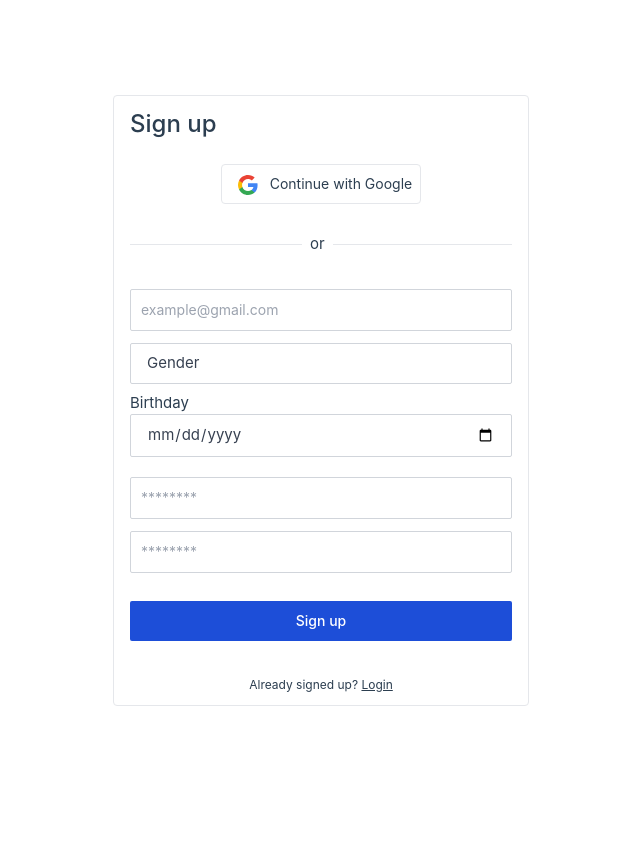
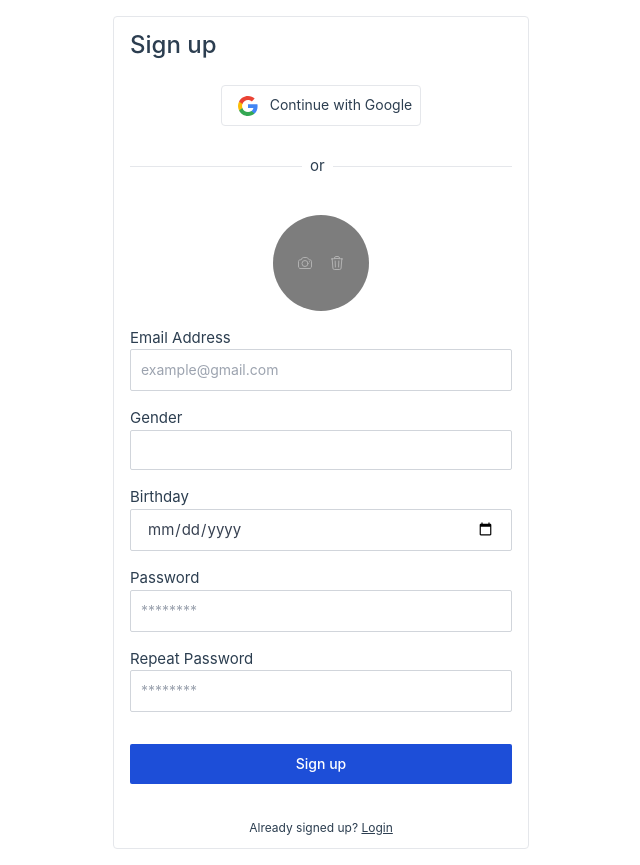
Before and after one commit to goondeal/prolife-fronend, a Vue app: page /app/signup in a window 1280 px wide. Shown: the whole page, without its empty margins (319-959 px from the left). Before the commit the page ends 800 px from the top, so only its background shows below. Built offline with nearby package versions, Linux system fonts and the light colour scheme.

Commit message:
Beautify registration forms

```diff
--- a/src/components/registeration/SignInForm.vue
+++ b/src/components/registeration/SignInForm.vue
@@ -36,12 +36,14 @@
                 </div>
 
                 <form method="post" @submit.prevent="signin">
+                    <label class="block" for="email">Email Address</label>
                     <input type="email" id="email" v-model="email"
-                        class="my-3 border border-gray-300 text-gray-900 text-sm rounded-sm block w-full p-2.5 dark:bg-gray-700 dark:border-gray-600 dark:placeholder-gray-400 dark:text-white dark:focus:ring-blue-500 dark:focus:border-blue-500 dark:shadow-sm-light"
+                        class="mb-4 border border-gray-300 text-gray-900 text-sm rounded-sm block w-full p-2.5 dark:bg-gray-700 dark:border-gray-600 dark:placeholder-gray-400 dark:text-white dark:focus:ring-blue-500 dark:focus:border-blue-500 dark:shadow-sm-light"
                         placeholder="example@gmail.com" required>
 
+                    <label class="block" for="password">Password</label>
                     <input type="password" id="password" v-model="password"
-                        class="my-3 border border-gray-300 text-gray-900 text-sm rounded-sm block w-full p-2.5 dark:bg-gray-700 dark:border-gray-600 dark:placeholder-gray-400 dark:text-white dark:focus:ring-blue-500 dark:focus:border-blue-500 dark:shadow-sm-light"
+                        class="mb-4 border border-gray-300 text-gray-900 text-sm rounded-sm block w-full p-2.5 dark:bg-gray-700 dark:border-gray-600 dark:placeholder-gray-400 dark:text-white dark:focus:ring-blue-500 dark:focus:border-blue-500 dark:shadow-sm-light"
                         placeholder="********" required>
 
 
--- a/src/components/registeration/SignUpForm.vue
+++ b/src/components/registeration/SignUpForm.vue
@@ -35,16 +35,31 @@
                 </div>
 
                 <form method="post" @submit.prevent="signup">
-                    <input type="email" id="email" v-model="email"
-                        class="my-3 border border-gray-300 text-gray-900 text-sm rounded-sm block w-full p-2.5 dark:bg-gray-700 dark:border-gray-600 dark:placeholder-gray-400 dark:text-white dark:focus:ring-blue-500 dark:focus:border-blue-500 dark:shadow-sm-light"
+                    <input class="hidden" type="file" accept="image/*" ref="file" @change="readFile($event)" />
+                    <div class="flex">
+                        <div class="relative inline-block mx-auto my-4">
+                            <img class="w-24 h-24 rounded-full object-cover" :src="profilePicSrc" alt="profile picture">
+                            <div
+                                class="absolute top-0 h-full w-full rounded-full bg-black opacity-20 flex items-center justify-center">
+                                <camera-icon class="h-8 w-8 p-2 color-white rounded-full text-white hover:bg-gray-200 hover:text-black"
+                                    @click="browse()"></camera-icon>
+                                <trash-icon class="h-8 w-8 p-2 color-white rounded-full text-white hover:bg-gray-200 hover:text-black"
+                                @click="removePic()"></trash-icon>
+                            </div>
+                        </div>
+                    </div>
+
+                    <label class="block" for="email">Email Address</label>
+                    <input type="email" name="email" id="email" v-model="email"
+                        class="mb-4 border border-gray-300 text-gray-900 text-sm rounded-sm block w-full p-2.5 dark:bg-gray-700 dark:border-gray-600 dark:placeholder-gray-400 dark:text-white dark:focus:ring-blue-500 dark:focus:border-blue-500 dark:shadow-sm-light"
                         placeholder="example@gmail.com" required>
 
+
+                    <label for="gender">Gender</label>
                     <select name="gender" v-model="gender"
-                        class="mb-2 bg-white text-gray-700 w-full border-gray-300 border rounded-sm px-4 block appearance-none focus:outline-none py-2 leading-normal"
+                        class="mb-4 bg-white text-gray-700 w-full border-gray-300 border rounded-sm px-4 block appearance-none focus:outline-none py-2 leading-normal"
                         required>
-                        <option value="none" selected>Gender</option>
-
-                        <option value="M">Male</option>
+                        <option value="M" selected>Male</option>
 
                         <option value="F">Female</option>
 
@@ -52,17 +67,19 @@
 
                     </select>
 
-                    <label for="birthday">Birthday</label>
+                    <label class="mt-4" for="birthday">Birthday</label>
                     <input type="date" name="birthday" v-model="birthday"
-                        class="mb-5 bg-white text-gray-700 w-full border-gray-300 border rounded-sm px-4 block appearance-none focus:outline-none py-2 leading-normal"
+                        class="mb-4 bg-white text-gray-700 w-full border-gray-300 border rounded-sm px-4 block appearance-none focus:outline-none py-2 leading-normal"
                         required>
 
-                    <input type="password" id="password" v-model="password"
-                        class="my-3 border border-gray-300 text-gray-900 text-sm rounded-sm block w-full p-2.5 dark:bg-gray-700 dark:border-gray-600 dark:placeholder-gray-400 dark:text-white dark:focus:ring-blue-500 dark:focus:border-blue-500 dark:shadow-sm-light"
+                    <label class="mt-4" for="password">Password</label>
+                    <input type="password" name="password" id="password" v-model="password"
+                        class="mb-4 border border-gray-300 text-gray-900 text-sm rounded-sm block w-full p-2.5 dark:bg-gray-700 dark:border-gray-600 dark:placeholder-gray-400 dark:text-white dark:focus:ring-blue-500 dark:focus:border-blue-500 dark:shadow-sm-light"
                         placeholder="********" required>
 
-                    <input type="password" id="repeat-password" v-model="repeatPassword"
-                        class="my-3 border border-gray-300 text-gray-900 text-sm rounded-sm block w-full p-2.5 dark:bg-gray-700 dark:border-gray-600 dark:placeholder-gray-400 dark:text-white dark:focus:ring-blue-500 dark:focus:border-blue-500 dark:shadow-sm-light"
+                    <label class="mt-4" for="repeat-password">Repeat Password</label>
+                    <input type="password" name="repeat-password" id="repeat-password" v-model="repeatPassword"
+                        class="mb-4 border border-gray-300 text-gray-900 text-sm rounded-sm block w-full p-2.5 dark:bg-gray-700 dark:border-gray-600 dark:placeholder-gray-400 dark:text-white dark:focus:ring-blue-500 dark:focus:border-blue-500 dark:shadow-sm-light"
                         placeholder="********" required>
 
                     <!-- Submit button -->
@@ -85,11 +102,11 @@
 <script setup>
 import { ref, computed, watch } from 'vue'
 import { useRouter } from 'vue-router';
-import useAuthRequest from '../../composables/useAuthRequest';
+import axios from 'axios'
+import { CameraIcon, TrashIcon } from '@heroicons/vue/24/outline'
 
 
 const router = useRouter()
-const {sendAuthRequest} = useAuthRequest()
 
 const email = ref('')
 const password = ref('')
@@ -99,6 +116,11 @@ const genders = ['M', 'F', 'O']
 const gender = ref('none')
 
 const birthday = ref()
+
+const profilePic = ref()
+const file = ref()
+const defaultSrc = 'http://localhost:8000/media/users/default.jpeg'
+const profilePicSrc = ref(defaultSrc)
 
 watch(birthday, (newBirthday) => {
     console.log(`birthday is ${newBirthday}`)
@@ -116,27 +138,66 @@ const isValidForm = computed(() => {
         && birthday.value
 })
 
+const browse = () => {
+    file.value.click()
+}
+
+const removePic = () => {
+    profilePic.value = null
+    profilePicSrc.value = defaultSrc
+}
+
+const readFile = ($event) => {
+    const target = $event.target
+    if (target && target.files) {
+        profilePic.value = target.files[0]
+        const reader = new FileReader()
+        reader.readAsDataURL(profilePic.value)
+        reader.onload = (res) => {
+            profilePicSrc.value = res.target.result
+        }
+        reader.onerror = (err) => console.log('reader error =', err)
+
+    }
+
+}
+
 const signup = () => {
 
     if (isValidForm.value) {
-        const formData = {
-            email: email.value,
-            gender: gender.value,
-            birthday: birthday.value,
-            password: password.value,
-            re_password: repeatPassword.value,
+        let formData = new FormData()
+        formData.append('email', email.value)
+        formData.append('gender', gender.value)
+        formData.append('birthday', birthday.value)
+        if (profilePic.value) {
+            formData.append('profile_pic', profilePic.value)
         }
+        formData.append('password', password.value)
+        formData.append('re_password', repeatPassword.value)
+        // const formData = {
+        //     email: email.value,
+        //     gender: gender.value,
+        //     birthday: birthday.value,
+        //     profile_pic: profilePic.value,
+        //     password: password.value,
+        //     re_password: repeatPassword.value,
+        // }
         console.log('signup data = ', formData)
 
-        sendAuthRequest({url: '/auth/users/', method: 'post', data: formData})
-        .then((response) => {
-            console.log('signup response =', response)
-            if (response.staus === 200) {
-                // Navigate to login page
-                router.push({name: 'login'})
+        // axios.post({ url: '/auth/users/', method: 'post', data: formData })
+        axios.post('/auth/users/', formData, {
+            headers: {
+                'Content-Type': 'multipart/form-data'
             }
         })
-        .catch((err) => console.log('signup error =', err))
+            .then((response) => {
+                console.log('signup response =', response)
+                if (response.status === 201) {
+                    // Navigate to login page
+                    router.push({ name: 'login' })
+                }
+            })
+            .catch((err) => console.log('signup error =', err))
 
     }
 }
--- a/src/views/registeration/SignUpView.vue
+++ b/src/views/registeration/SignUpView.vue
@@ -1,5 +1,5 @@
 <template>
-    <div class="h-screen flex justify-center items-center">
+    <div class=" flex justify-center items-center">
         <SignUpForm />
     </div>
 </template>
```
